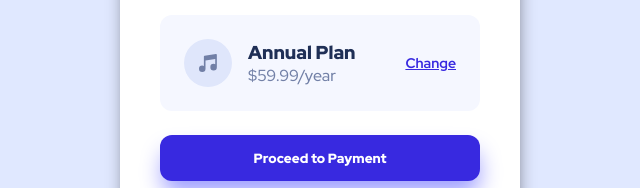
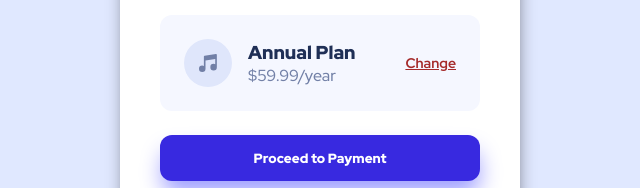
Before and after one commit to victorayo234/order-summary, a plain HTML site: page index.html in a window 1280 px wide. Shown: the part 435-623 px from the top of the page, 320-960 px from the left. Drawn offline with Linux system fonts and the light colour scheme.

Commit message:
i change link color

```diff
--- a/style.css
+++ b/style.css
@@ -68,7 +68,7 @@ main {
 .plan a {
   font-size: 14px;
   font-weight: 700;
-  color: var(--bright-blue);
+  color: brown;
   transition: 0.5s ease-in-out;
 }
 .plan a:hover {
```
